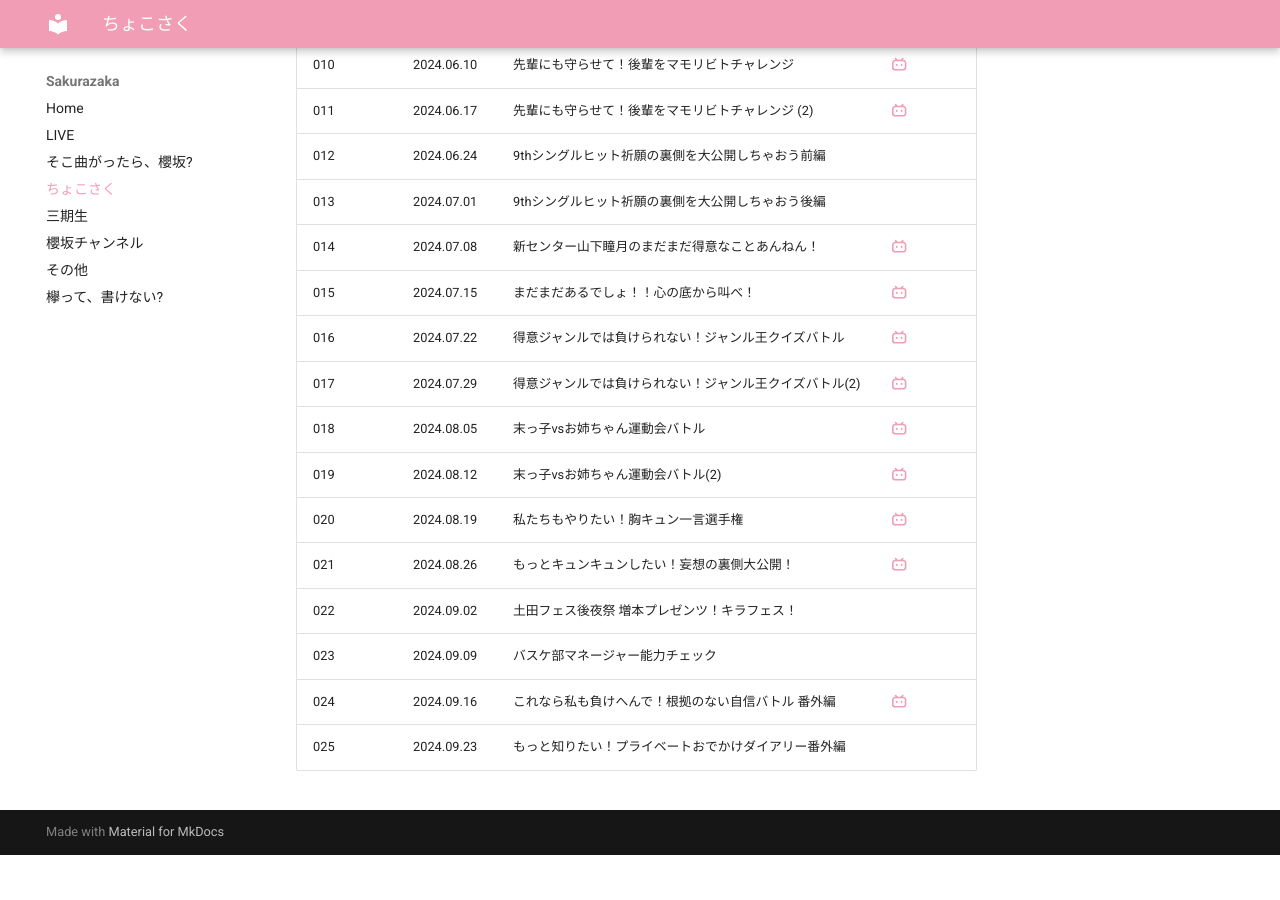
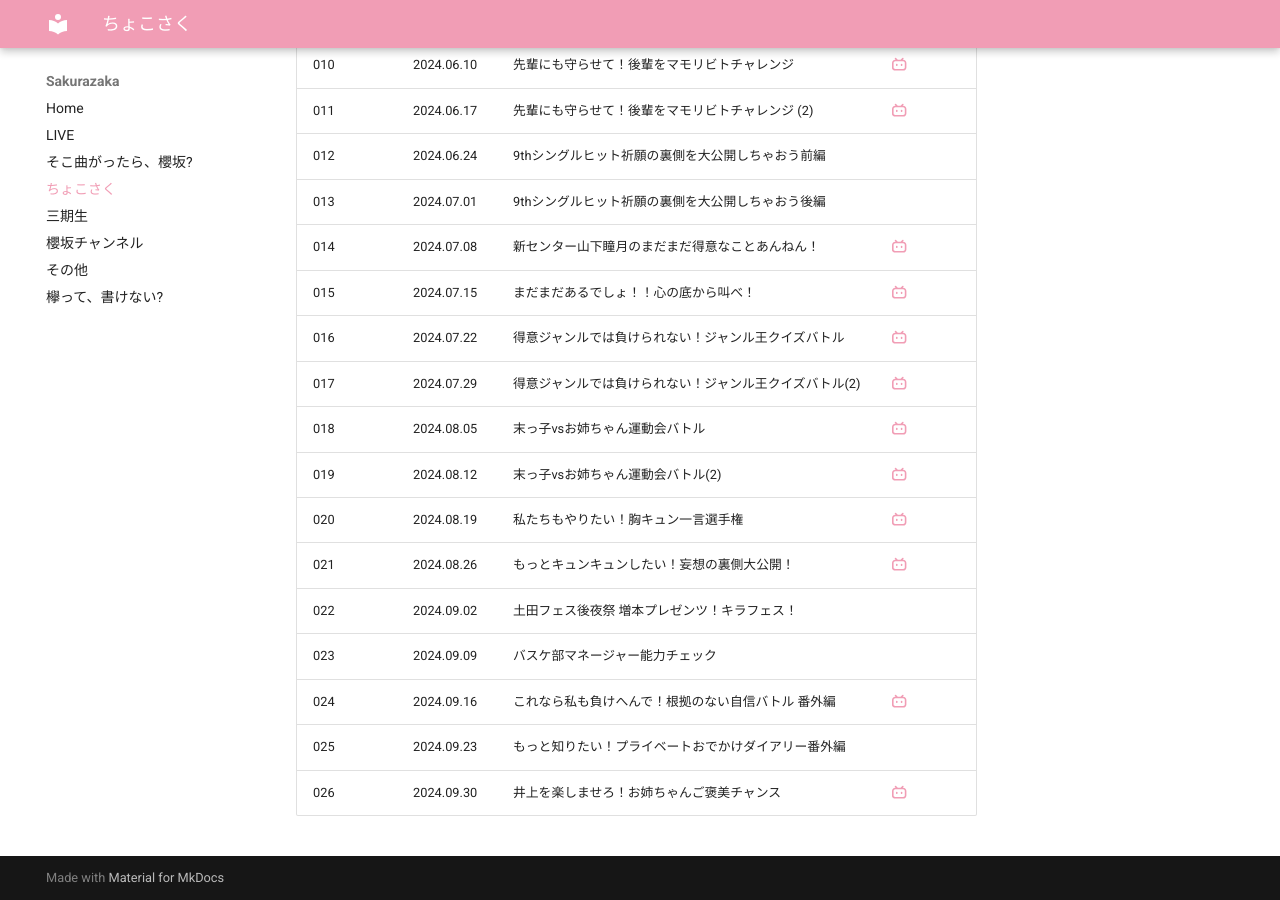
Before and after one commit to aki-192/sakura, an MkDocs documentation site: the page built from docs/chokosaku.md, in a window 1280 px wide and 900 px high, scrolled down 592 px. Built offline with MkDocs 1.6.1 and Material for MkDocs 9.7.7, drawn with Linux system fonts in a browser that asks for light colours; before the commit the page ends 1447 px from its top, so only the background shows below that.

Commit message:
Update chokosaku.md

```diff
--- a/docs/chokosaku.md
+++ b/docs/chokosaku.md
@@ -31,3 +31,4 @@ title: ちょこさく
 | 023 | 2024.09.09 | バスケ部マネージャー能力チェック | |
 | 024 | 2024.09.16 | これなら私も負けへんで！根拠のない自信バトル 番外編 | [:simple-bilibili:](https://www.bilibili.com/video/BV1WVsaeDEo1?p=2) |
 | 025 | 2024.09.23 | もっと知りたい！プライベートおでかけダイアリー番外編 | |
+| 026 | 2024.09.30 | 井上を楽しませろ！お姉ちゃんご褒美チャンス | [:simple-bilibili:](https://www.bilibili.com/video/BV1Mv4PeSEZJ/) |
```
